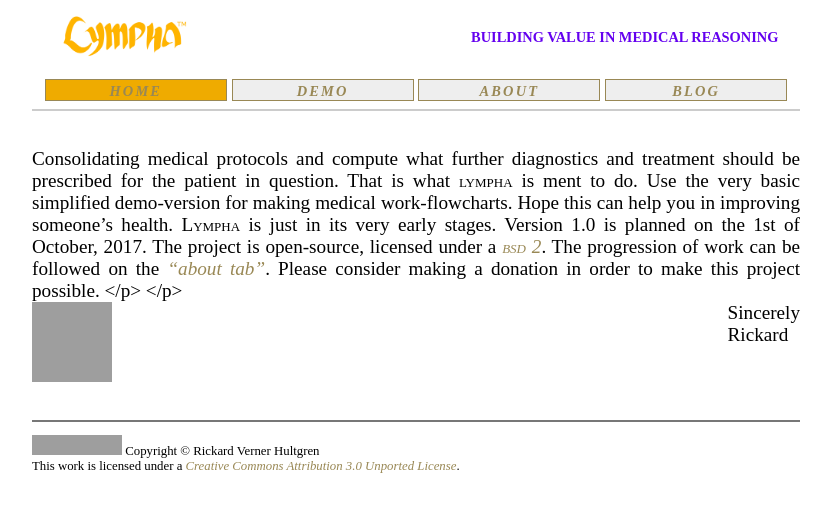
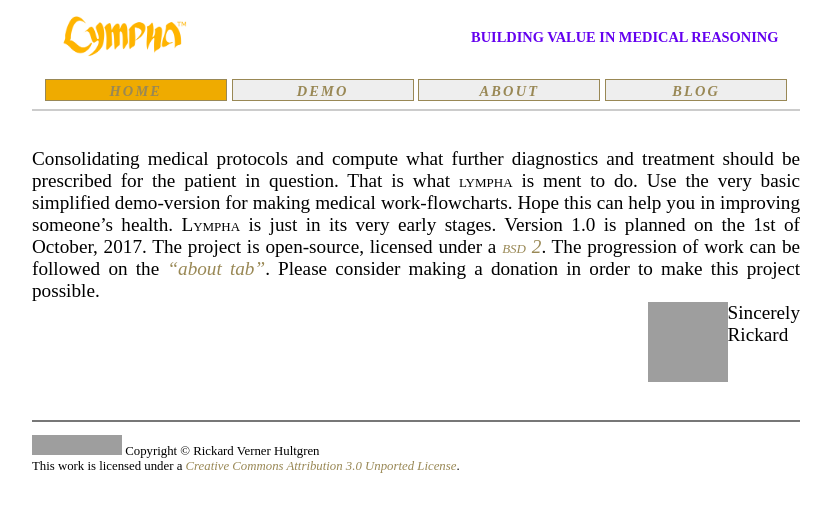
Before and after one commit to RickardHultgren/LYMPHA, a Jekyll site: the page built from index.md, in a window 1280 px wide, cut to the strip 0-512 px from the top of the page. Shown: the whole strip, without its empty margins (224-1055 px from the left). Built offline with Jekyll 4.4.1, drawn with Linux system fonts in a browser that asks for light colours; some web fonts are replaced; our own code applies the rules of GitHub Pages for plain Markdown files; grey boxes are pictures that could not be loaded.

Commit message:
Update index.md

```diff
--- a/index.md
+++ b/index.md
@@ -4,9 +4,8 @@
 document.getElementById( "index").className="menu2active";
 </script>
 Consolidating medical protocols and compute what further diagnostics and treatment should be prescribed for the patient in question. That is what <span class="sc">lympha</span> is ment to do. Use the very basic simplified demo-version for making medical work-flowcharts. Hope this can help you in improving someone's health. <span class="sc">Lympha</span> is just in its very early stages. Version 1.0 is planned on the 1st of October, 2017. The project is open-source, licensed under a <a href="http://opensource.org/licenses/BSD-2-Clause"><span class="sc">bsd 2</span></a>. The progression of work can be followed on the <a href="about.md">"about tab"</a>. Please consider making a donation in order to make this project possible.
-</p>
-</p>
-<p>
-<img src="https://avatars3.githubusercontent.com/u/16224494?v=3&s=80" style="float:left;"/>
-<p style="float:right;text-align:left;">Sincerely<br>Rickard</p>
-<p>
+
+
+
+<span style="float:right;text-align:left;diplay:block;">Sincerely<br>Rickard</span>
+<img src="https://avatars3.githubusercontent.com/u/16224494?v=3&s=80" style="float:right;"/>
```
